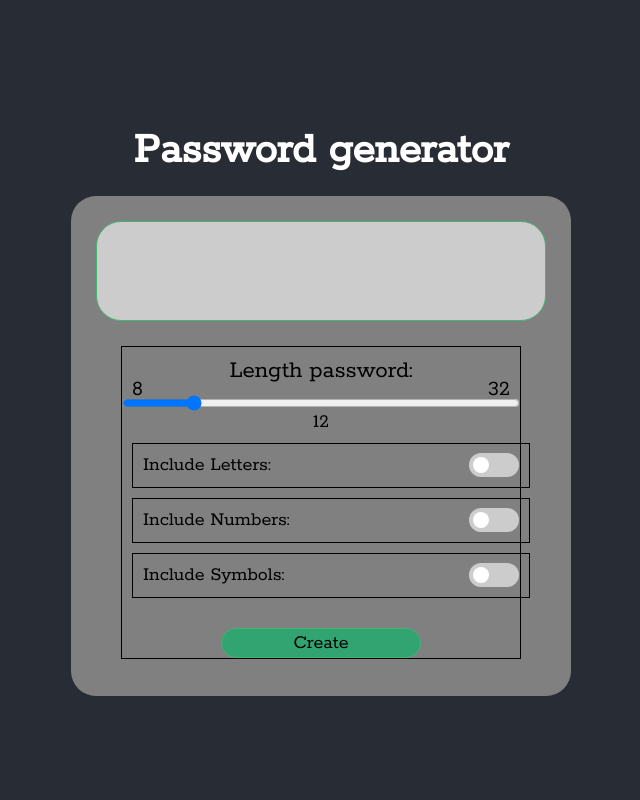
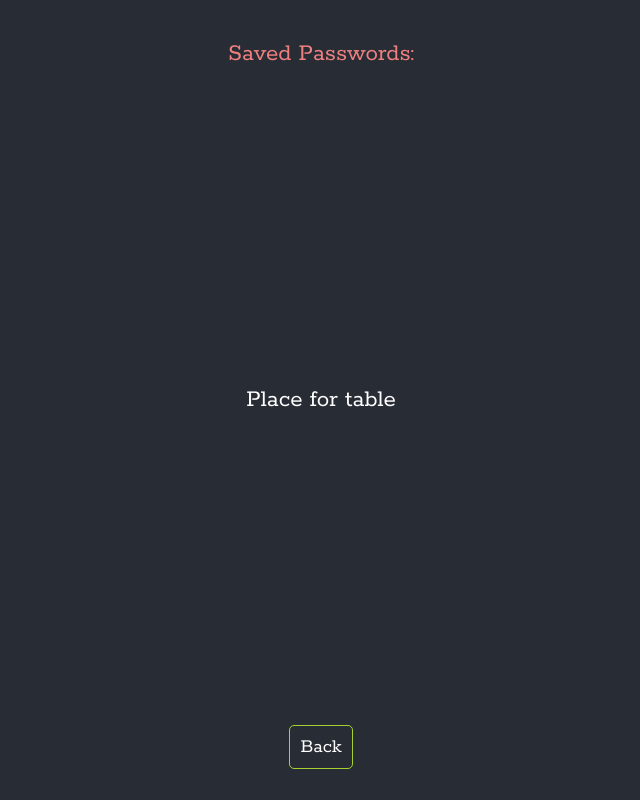
Before and after one commit to MarcinMG-web/PasswordGenerator, a React (Create React App) app: page /savedPasswords in a window 1280 px wide. Shown: the whole page, without its empty margins (319-959 px from the left). Built offline with nearby package versions, Linux system fonts and the light colour scheme.

Commit message:
Added react router dom to app

```diff
--- a/package.json
+++ b/package.json
@@ -9,6 +9,7 @@
     "node-sass": "^6.0.0",
     "react": "^17.0.2",
     "react-dom": "^17.0.2",
+    "react-router-dom": "^5.2.0",
     "react-scripts": "4.0.3",
     "web-vitals": "^1.1.1"
   },
--- a/src/App.js
+++ b/src/App.js
@@ -1,13 +1,26 @@
-import './css/App.css'
+import './css/App.css';
+
+import { BrowserRouter as Router, Switch, Route } from 'react-router-dom';
+
 import Header from './component/Header';
 import Box from './component/Box';
+import SavedPasswords from './component/SavedPasswords';
 
 function App() {
   return (
-    <div className='App'>
-      <Header />
-      <Box />
-    </div>
+    <Router>
+      <div className='App'>
+        <Switch>
+          <Route path='/' exact>
+            <Header />
+            <Box />
+          </Route>
+          <Route path='/savedPasswords' exact>
+            <SavedPasswords />
+          </Route>
+        </Switch>
+      </div>
+    </Router>
   );
 }
 
--- a/src/component/Box.js
+++ b/src/component/Box.js
@@ -1,4 +1,5 @@
 import React, { useState } from 'react';
+import { Link } from 'react-router-dom';
 
 const Box = () => {
   const [password, setPassword] = useState('');
@@ -109,6 +110,7 @@ const Box = () => {
           <button className='btn-create' onClick={settingPassword}>
             Create
           </button>
+          <Link to='./SavedPasswords' className='btn-savePassword'> Move to the save password</Link>
         </div>
       </div>
     </div>
--- /dev/null
+++ b/src/component/SavedPasswords.js
@@ -0,0 +1,22 @@
+import React from 'react';
+import { Link } from 'react-router-dom';
+
+const SavedPasswords = () => {
+  return (
+    <div className='mainContainerSavedPasswords'>
+      <div className='mainContainerSavedPasswords-text'>Saved Passwords:</div>
+
+      <div className='mainContainerSavedPasswords-table'>
+          Place for table
+      </div>
+
+      <div className='mainContainerSavedPasswords-buttons'>
+        <Link to='./' className='btn-backHome'>
+          Back
+        </Link>
+      </div>
+    </div>
+  );
+};
+
+export default SavedPasswords;
--- a/src/css/App.css
+++ b/src/css/App.css
@@ -1,4 +1,126 @@
 @import url("https://fonts.googleapis.com/css2?family=Orbitron&family=Prata&family=Rokkitt:wght@100;400&display=swap");
+.btn, .btn-backHome, .btn-savePassword, .btn-create {
+  width: 100px;
+  height: 45px;
+  color: #fff;
+  background-color: inherit;
+  outline: none;
+  border-radius: 5px;
+  cursor: pointer;
+  font-size: 20px;
+  margin-top: 10px;
+  font-weight: 500;
+}
+
+.btn-create {
+  border: 1px #43b472 solid;
+}
+.btn-create:hover {
+  background-color: #21a361;
+  color: #000;
+}
+
+.btn-savePassword {
+  border: 1px #d13131 solid;
+  text-decoration: none;
+  padding: 10px;
+}
+.btn-savePassword:hover {
+  background-color: #d13131;
+  color: #000;
+}
+
+.btn-backHome {
+  border: 1px #a6d131 solid;
+  text-decoration: none;
+  padding: 10px;
+}
+.btn-backHome:hover {
+  background-color: #a6d131;
+  color: #000;
+}
+
+/* The slider */
+.slider {
+  position: absolute;
+  cursor: pointer;
+  top: 0;
+  left: 0;
+  right: 0;
+  bottom: 0;
+  background-color: #ccc;
+  -webkit-transition: 0.4s;
+  transition: 0.4s;
+}
+
+.slider:before {
+  position: absolute;
+  content: "";
+  height: 16px;
+  width: 16px;
+  left: 4px;
+  bottom: 4px;
+  background-color: #fff;
+  -webkit-transition: 0.4s;
+  transition: 0.4s;
+}
+
+input:checked + .slider {
+  background-color: #43b472;
+}
+
+input:focus + .slider {
+  box-shadow: 0 0 1px #43b472;
+}
+
+input:checked + .slider:before {
+  -webkit-transform: translateX(26px);
+  -ms-transform: translateX(26px);
+  transform: translateX(26px);
+}
+
+/* Rounded sliders */
+.slider.round {
+  border-radius: 34px;
+}
+
+.slider.round:before {
+  border-radius: 50%;
+}
+
+.range-slider {
+  position: relative;
+  width: 100%;
+  display: flex;
+  justify-content: center;
+  flex-direction: column;
+}
+
+.range-slider::before,
+.range-slider::after {
+  position: absolute;
+  color: #000;
+  font-size: 0.9rem;
+}
+
+.range-slider::before {
+  content: attr(data-min);
+  left: 10px;
+}
+
+.range-slider::after {
+  content: attr(data-max);
+  right: 10px;
+}
+
+.range-slider-label {
+  margin: 10px;
+}
+
+.range-slider-result {
+  font-size: 20px;
+}
+
 .Header {
   margin: 20px;
   font-weight: 600;
@@ -67,106 +189,17 @@
   height: 0;
 }
 
-.range-slider {
-  position: relative;
-  width: 100%;
+.mainContainerSavedPasswords {
+  width: 100vw;
+  height: 90vh;
   display: flex;
-  justify-content: center;
   flex-direction: column;
+  align-items: center;
+  justify-content: space-between;
 }
-
-.range-slider::before,
-.range-slider::after {
-  position: absolute;
-  color: #000;
-  font-size: 0.9rem;
+.mainContainerSavedPasswords-text {
+  color: lightcoral;
 }
-
-.range-slider::before {
-  content: attr(data-min);
-  left: 10px;
-}
-
-.range-slider::after {
-  content: attr(data-max);
-  right: 10px;
-}
-
-.range-slider-label {
-  margin: 10px;
-}
-
-.range-slider-result {
-  font-size: 20px;
-}
-
-/* The slider */
-.slider {
-  position: absolute;
-  cursor: pointer;
-  top: 0;
-  left: 0;
-  right: 0;
-  bottom: 0;
-  background-color: #ccc;
-  -webkit-transition: 0.4s;
-  transition: 0.4s;
-}
-
-.slider:before {
-  position: absolute;
-  content: "";
-  height: 16px;
-  width: 16px;
-  left: 4px;
-  bottom: 4px;
-  background-color: #fff;
-  -webkit-transition: 0.4s;
-  transition: 0.4s;
-}
-
-input:checked + .slider {
-  background-color: #43b472;
-}
-
-input:focus + .slider {
-  box-shadow: 0 0 1px #43b472;
-}
-
-input:checked + .slider:before {
-  -webkit-transform: translateX(26px);
-  -ms-transform: translateX(26px);
-  transform: translateX(26px);
-}
-
-/* Rounded sliders */
-.slider.round {
-  border-radius: 34px;
-}
-
-.slider.round:before {
-  border-radius: 50%;
-}
-
-.btn-create {
-  width: 200px;
-  height: 30px;
-  color: black;
-  outline: none;
-  border: 1px #43b472 solid;
-  border-radius: 25px;
-  cursor: pointer;
-  font-size: 20px;
-  margin-top: 10px;
-  background-color: #32a472;
-  font-weight: 500;
-}
-
-.btn-create:hover {
-  background-color: #21a361;
-  color: #000;
-}
-
 * {
   margin: 0;
   padding: 0;
--- /dev/null
+++ b/src/css/SavedPasswords.css
@@ -0,0 +1,11 @@
+.mainContainerSavedPasswords {
+  width: 100vw;
+  height: 90vh;
+  display: flex;
+  flex-direction: column;
+  align-items: center;
+  justify-content: space-between;
+}
+.mainContainerSavedPasswords-text {
+  color: lightcoral;
+}
--- /dev/null
+++ b/src/scss/SavedPasswords.scss
@@ -0,0 +1,17 @@
+.mainContainerSavedPasswords{
+    width: 100vw;
+    height: 90vh;
+    display: flex;
+    flex-direction: column;
+    align-items: center;
+    justify-content: space-between;
+
+    &-text{
+        color: lightcoral;
+    }
+
+    &-table{
+
+    }
+
+}
--- a/src/scss/_buttons.scss
+++ b/src/scss/_buttons.scss
@@ -1,18 +1,49 @@
-.btn-create {
-  width: 200px;
-  height: 30px;
+.btn {
+  width: 100px;
+  height: 45px;
 
-  color: black;
+  color: #fff;
+  background-color: inherit;
   outline: none;
-  border: 1px #43b472 solid;
-  border-radius: 25px;
+
+  border-radius: 5px;
   cursor: pointer;
   font-size: 20px;
   margin-top: 10px;
-  background-color: #32a472;
   font-weight: 500;
 }
-.btn-create:hover {
-  background-color: #21a361;
-  color: #000;
+
+.btn-create {
+  @extend .btn;
+  border: 1px #43b472 solid;
+
+  &:hover {
+    background-color: #21a361;
+    color: #000;
+  }
 }
+
+
+.btn-savePassword {
+  @extend .btn;
+  border: 1px rgb(209, 49, 49) solid;
+  text-decoration: none;
+  padding: 10px;
+
+  &:hover {
+    background-color: rgb(209, 49, 49);
+    color: #000;
+  }
+}
+
+.btn-backHome {
+  @extend .btn;
+  border: 1px rgb(166, 209, 49) solid;
+  text-decoration: none;
+  padding: 10px;
+
+  &:hover {
+    background-color: rgb(166, 209, 49);
+    color: #000;
+  }
+}
```
Also changed, not shown: src/scss/App.scss (+4 -3 lines), 1 other file (tests, documents, lock files or other folders).
